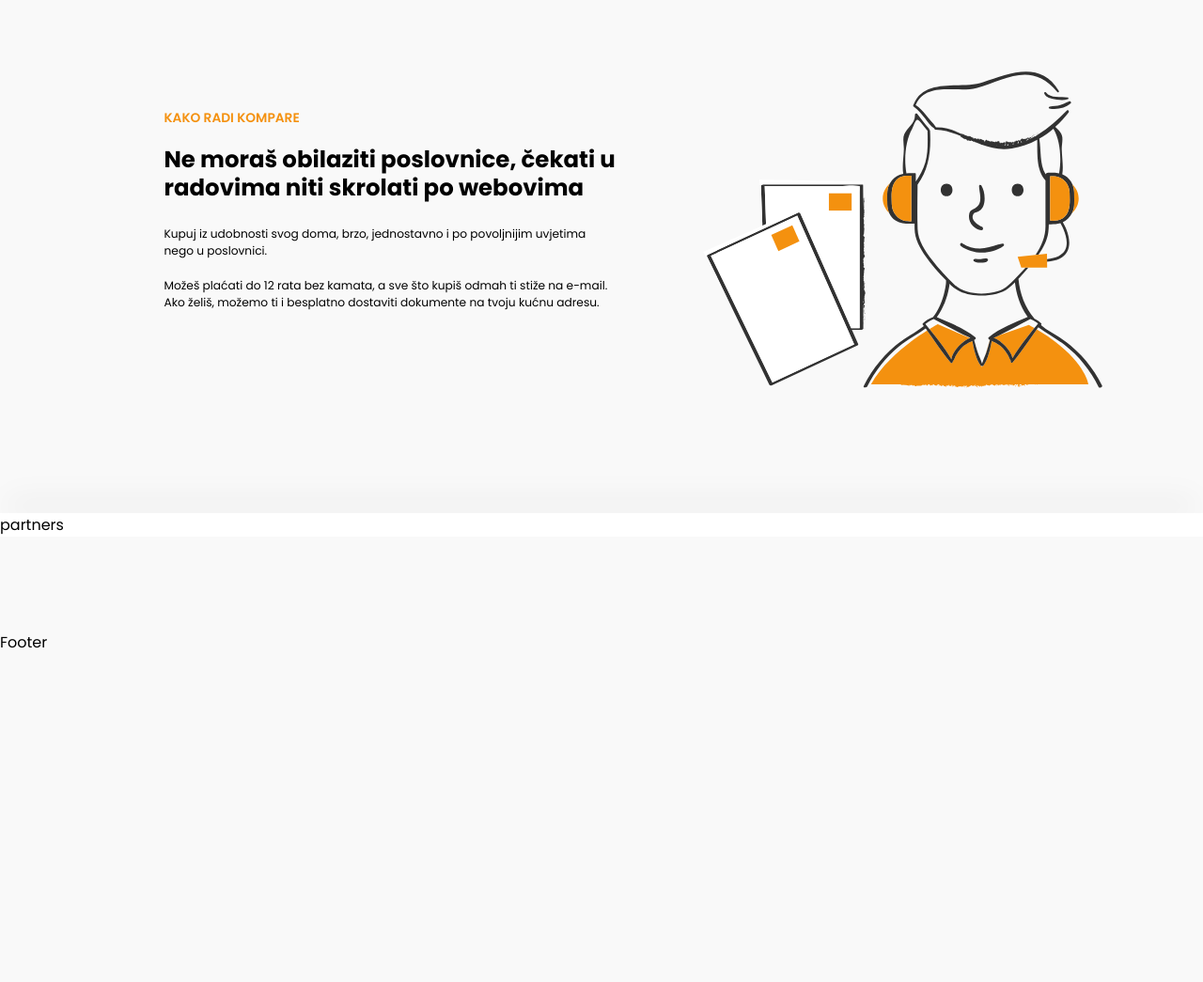
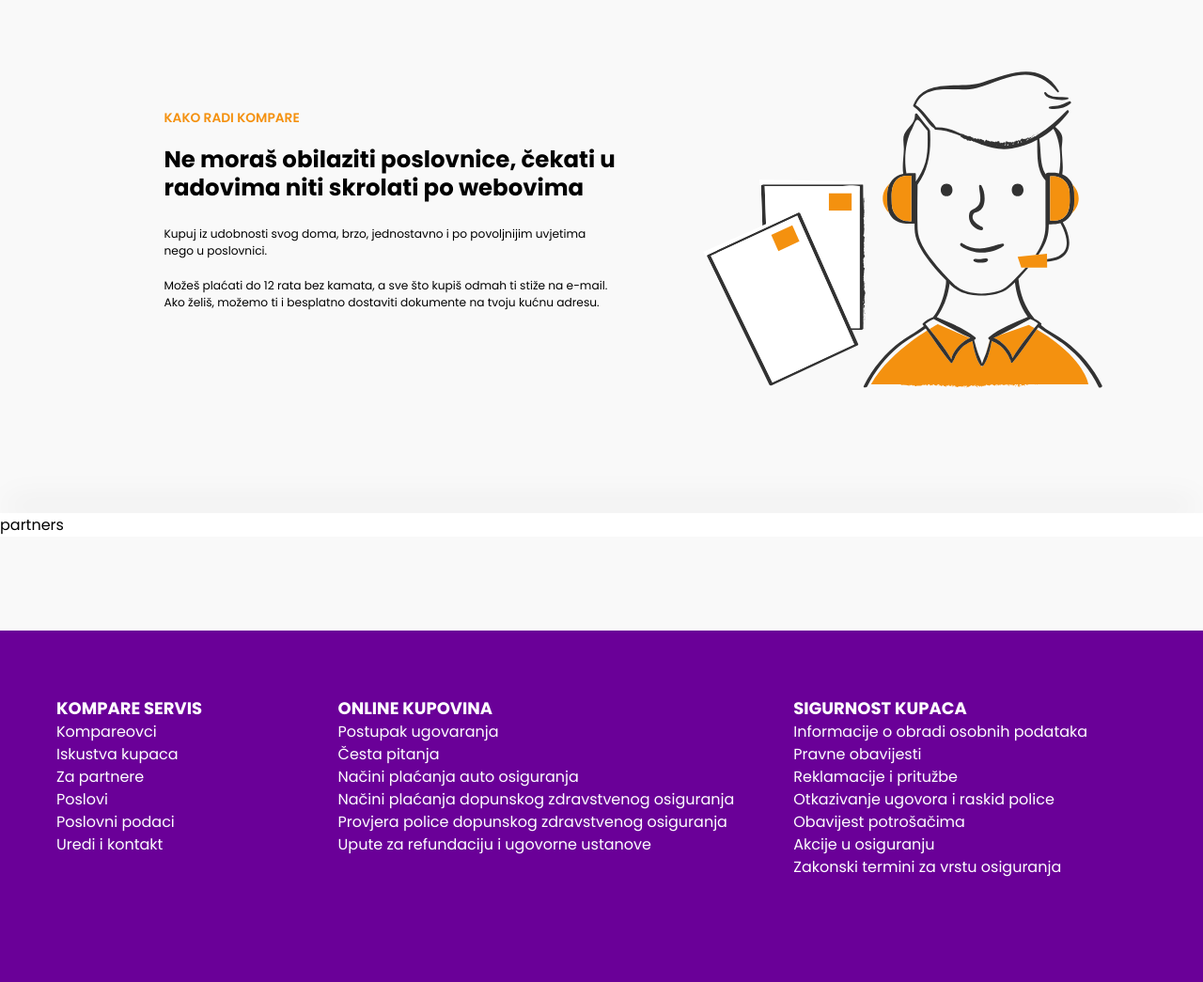
Before and after one commit to MBlazina/kompare, a website built with Vite: page index.html in a window 1280 px wide. Shown: the part 1669-2714 px from the top of the page at 94% size. Before the commit the page ends 2365 px from the top, so only its background shows below. Built offline with nearby package versions, Linux system fonts and the light colour scheme.

Commit message:
feat: footer added and initial style, menu generation from JS

```diff
--- a/index.html
+++ b/index.html
@@ -8,6 +8,7 @@
     <link rel="preconnect" href="https://fonts.gstatic.com" crossorigin />
     <link href="https://fonts.googleapis.com/css2?family=Poppins:wght@400;600;700&display=swap" rel="stylesheet" />
     <link rel="stylesheet" href="theme/core/main.scss" />
+    <script src="./script/footer-menu.js" defer></script>
   </head>
   <body>
     <div id="wrapper">
@@ -169,7 +170,17 @@
         </section>
         <section class="partners">partners</section>
       </main>
-      <footer>Footer</footer>
+      <footer>
+        <div class="container">
+          <nav>
+            <ul class="flex">
+              <li class="menu-1 col-dt-2"></li>
+              <li class="menu-2 col-dt-5 offset-dt-1"></li>
+              <li class="menu-3 col-dt-4"></li>
+            </ul>
+          </nav>
+        </div>
+      </footer>
     </div>
 
     <script type="module" src="/main.js"></script>
--- /dev/null
+++ b/script/footer-menu.js
@@ -0,0 +1,118 @@
+const footerMenu = [
+  {
+    title: "KOMPARE SERVIS",
+    items: [
+      {
+        title: "Kompareovci",
+        url: "#",
+      },
+      {
+        title: "Iskustva kupaca",
+        url: "#",
+      },
+      {
+        title: "Za partnere",
+        url: "#",
+      },
+      {
+        title: "Poslovi",
+        url: "#",
+      },
+      {
+        title: "Poslovni podaci",
+        url: "#",
+      },
+      {
+        title: "Uredi i kontakt",
+        url: "#",
+      }]
+  },
+  {
+    title: "Online Kupovina",
+    items: [
+      {
+        title: "Postupak ugovaranja",
+        url: "#",
+      },
+      {
+        title: "Česta pitanja",
+        url: "#",
+      },
+      {
+        title: "Načini plaćanja auto osiguranja",
+        url: "#",
+      },
+      {
+        title: "Načini plaćanja dopunskog zdravstvenog osiguranja",
+        url: "#",
+      },
+      {
+        title: "Provjera police dopunskog zdravstvenog osiguranja",
+        url: "#",
+      },
+      {
+        title: "Upute za refundaciju i ugovorne ustanove ",
+        url: "#",
+      }]
+  },
+
+  {
+    title: "SIGURNOST KUPACA",
+    items: [
+      {
+        title: "Informacije o obradi osobnih podataka",
+        url: "#",
+      },
+      {
+        title: "Pravne obavijesti",
+        url: "#",
+      },
+      {
+        title: "Reklamacije i pritužbe",
+        url: "#",
+      },
+      {
+        title: "Otkazivanje ugovora i raskid police",
+        url: "#",
+      },
+      {
+        title: "Obavijest potrošačima",
+        url: "#",
+      },
+      {
+        title: "Akcije u osiguranju",
+        url: "#",
+      },
+      {
+        title: "Zakonski termini za vrstu osiguranja",
+        url: "#",
+      }]
+  }]
+
+document.addEventListener("DOMContentLoaded", function () {
+  const footer = document.querySelector('footer')
+  const footerNav = footer.querySelector('nav')
+  const menu1 = footerNav.querySelector('.menu-1')
+
+  footerMenu.forEach((menu, index) => {
+    const targetMenu = document.querySelector('.menu-' + (index + 1))
+    const menuTitle = document.createElement('p')
+    const submenu = document.createElement('ul')
+
+    menuTitle.innerText = menu.title
+
+    targetMenu.append(menuTitle)
+    targetMenu.append(submenu)
+    menu.items.forEach(subItem => {
+
+      const submenuItem = document.createElement('li')
+      const submenuItemLink = document.createElement('a')
+      submenuItemLink.innerText = subItem.title
+      submenuItemLink.setAttribute('href', subItem.url)
+      submenuItem.append(submenuItemLink)
+      submenu.append(submenuItem)
+
+      targetMenu.append(submenu)
+    })
+  })
+});
--- /dev/null
+++ b/theme/components/_footer.scss
@@ -0,0 +1,39 @@
+footer {
+  background: $primary;
+  padding: 70px 0;
+  @media screen and (max-width: $break-tb) {
+    padding: 35px 0;
+  }
+  display: block;
+  nav {
+    > ul.flex {
+      gap: 15px;
+
+      @media screen and (max-width: $break-tb) {
+        display: block;
+        > li {
+          margin: 0;
+          width: 100%;
+        }
+      }
+    }
+    li {
+      color: $white;
+
+      > p {
+        text-transform: uppercase;
+        font-size: 18px;
+        line-height: 1.44;
+        font-weight: 700;
+      }
+      > ul {
+        margin-bottom: 40px;
+        li {
+          font-weight: 400;
+          font-size: 16px;
+          line-height: 1.5;
+        }
+      }
+    }
+  }
+}
--- a/theme/components/index.scss
+++ b/theme/components/index.scss
@@ -1,5 +1,6 @@
 @import "./containers";
 @import "./header";
+@import "./footer";
 @import "./info-card";
 @import "./infographics";
 @import "./button.scss";
--- a/theme/core/_grid.scss
+++ b/theme/core/_grid.scss
@@ -7,6 +7,11 @@
 }
 .col-10 {
   width: calc(10 / 12 * 100%);
+}
+.col-dt-2 {
+  @media screen and (min-width: $break-mobile) {
+    width: calc(2 / 12 * 100%);
+  }
 }
 .col-dt-4 {
   @media screen and (min-width: $break-mobile) {
--- a/theme/core/_mixins.scss
+++ b/theme/core/_mixins.scss
@@ -1,5 +1,5 @@
 $break-mobile: 576px;
-$break-max: 1920px;
+$break-tb: 992px;
 
 $fluid-width-min: 567;
 $fluid-width-max: 1920;
```
